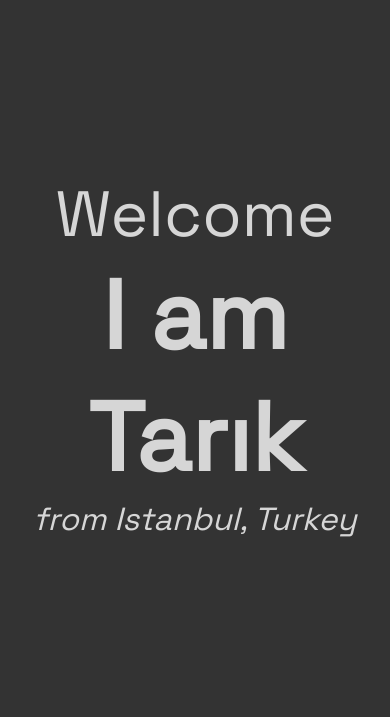
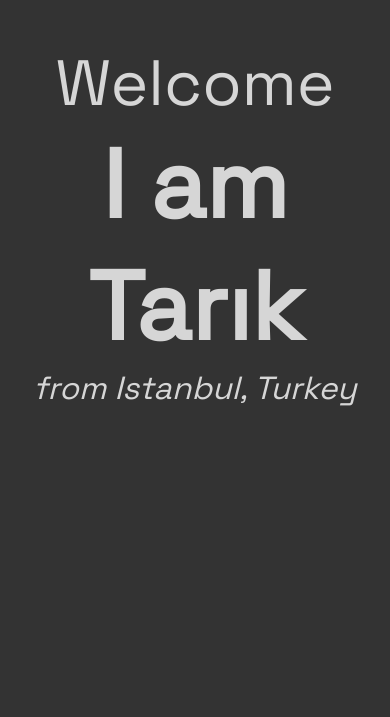
Before and after one commit to Metudu/Metudu.github.io, a React (Vite) app: page / in a window 390 px wide. Shown: the part 127-844 px from the top of the page. Built offline with nearby package versions, Linux system fonts and the light colour scheme.

Commit message:
header responsive fix

```diff
--- a/src/components/header/Header.module.css
+++ b/src/components/header/Header.module.css
@@ -26,3 +26,16 @@
   font-style: italic;
   font-size: 2rem;
 }
+
+@media (max-width: 480px) {
+  .container .header {
+    top: calc(20%);
+  }
+}
+
+@media (max-width: 767px) and (min-width: 481px) {
+  .container .header {
+    top: calc(30%);
+  }
+
+}
```
